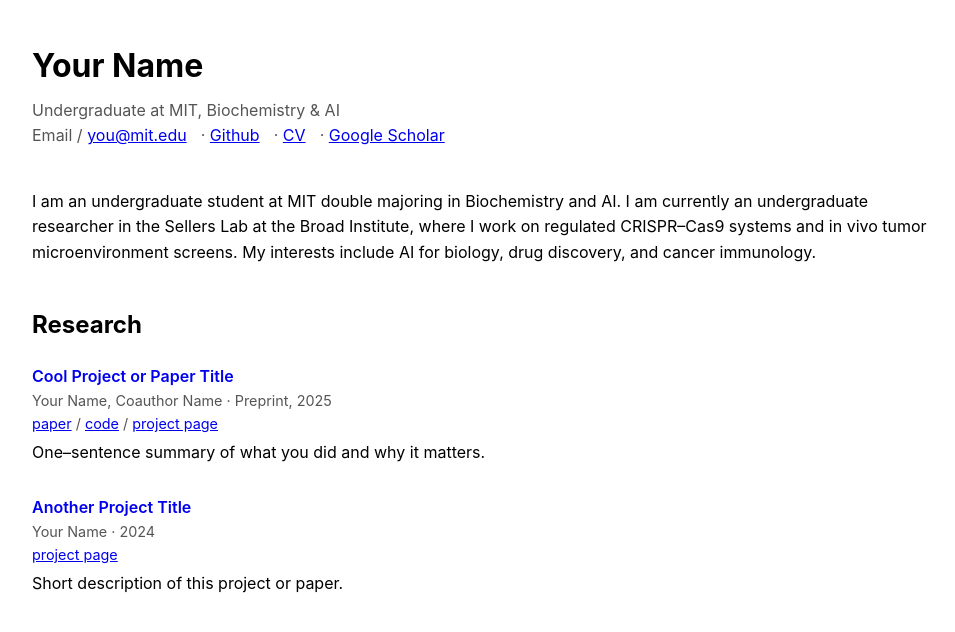
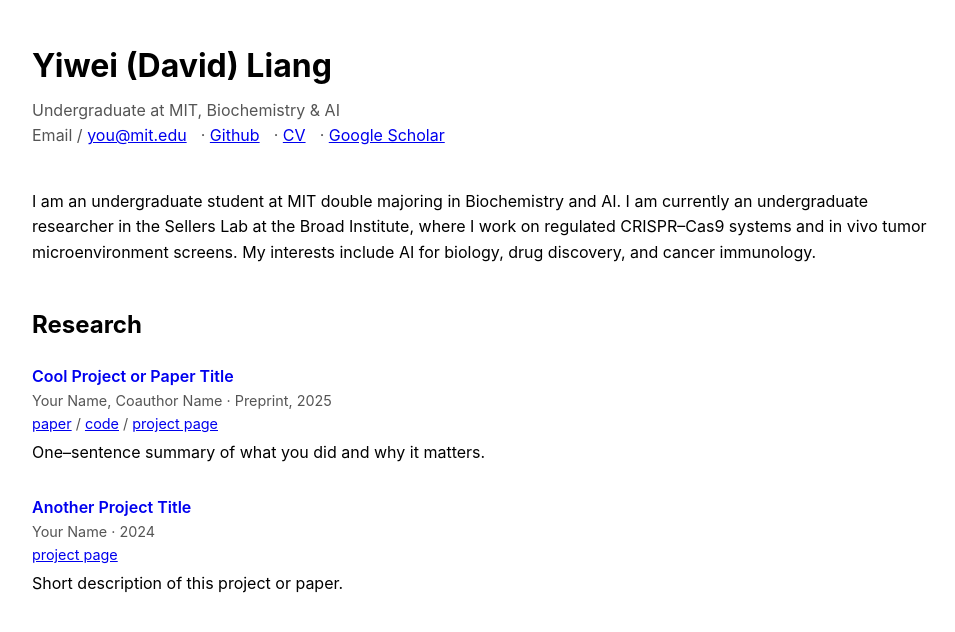
Before and after one commit to ywliang1/ywliang1.github.io, a plain HTML site: page index.html in a window 1280 px wide. Shown: the whole page, without its empty margins (158-1113 px from the left). Drawn offline with Linux system fonts and the light colour scheme.

Commit message:
Update title and header with name 'Yiwei (David) Liang'

```diff
--- a/index.html
+++ b/index.html
@@ -2,7 +2,7 @@
 <html lang="en">
 <head>
   <meta charset="UTF-8" />
-  <title>Your Name</title>
+  <title>Yiwei (David) Liang</title>
   <meta name="viewport" content="width=device-width, initial-scale=1" />
   <style>
     body {
@@ -45,7 +45,7 @@
 </head>
 <body>
   <!-- Header -->
-  <h1>Your Name</h1>
+  <h1>Yiwei (David) Liang</h1>
   <div class="subtitle">
     Undergraduate at MIT, Biochemistry & AI<br />
     Email /
```
